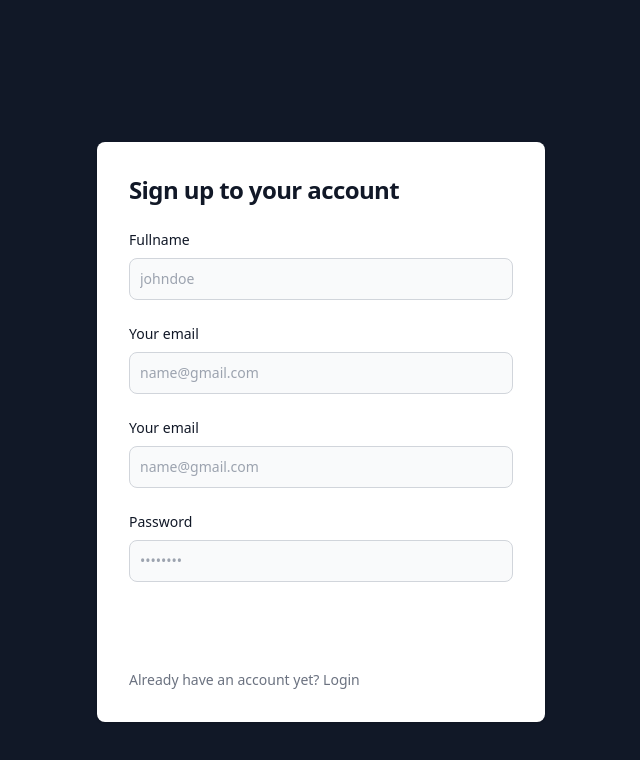
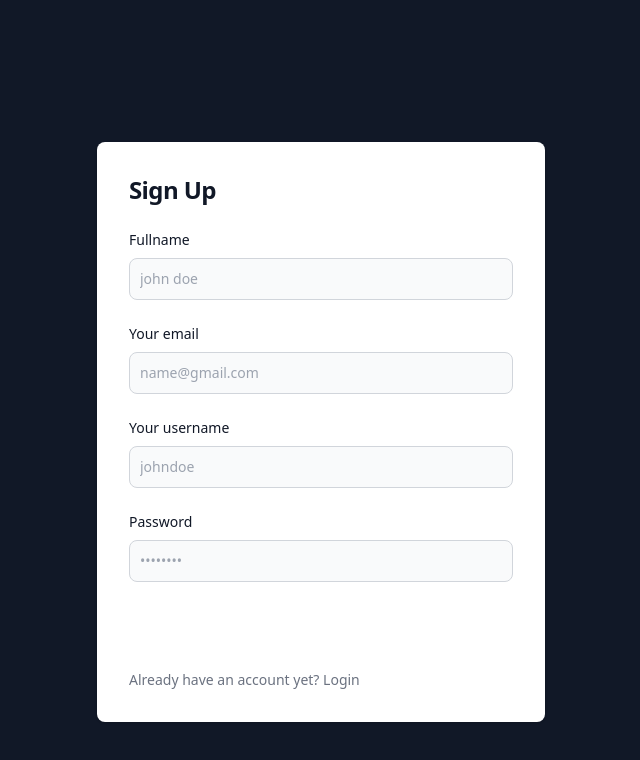
Before and after one commit to wirawanmahardika/todo-golang-ui, a React (Vite) app: page /signup in a window 1280 px wide. Shown: the top 760 px of the page, without its empty margins (319-959 px from the left). Built offline with nearby package versions, Linux system fonts and the light colour scheme.

Commit message:
chore: membuat navbar

```diff
--- a/public/css/style.css
+++ b/public/css/style.css
@@ -590,6 +590,10 @@ video {
   inset: 0px;
 }
 
+.bottom-5 {
+  bottom: 1.25rem;
+}
+
 .left-1\/2 {
   left: 50%;
 }
@@ -600,6 +604,10 @@ video {
 
 .right-2\.5 {
   right: 0.625rem;
+}
+
+.right-5 {
+  right: 1.25rem;
 }
 
 .top-1\/2 {
@@ -707,6 +715,10 @@ video {
   height: 1.25rem;
 }
 
+.h-6 {
+  height: 1.5rem;
+}
+
 .h-fit {
   height: -moz-fit-content;
   height: fit-content;
@@ -734,6 +746,10 @@ video {
 
 .w-5 {
   width: 1.25rem;
+}
+
+.w-6 {
+  width: 1.5rem;
 }
 
 .w-full {
@@ -769,6 +785,15 @@ video {
 .gap-x-3 {
   -moz-column-gap: 0.75rem;
        column-gap: 0.75rem;
+}
+
+.gap-y-3 {
+  row-gap: 0.75rem;
+}
+
+.gap-x-4 {
+  -moz-column-gap: 1rem;
+       column-gap: 1rem;
 }
 
 .space-x-4 > :not([hidden]) ~ :not([hidden]) {
@@ -1083,6 +1108,14 @@ video {
   filter: var(--tw-blur) var(--tw-brightness) var(--tw-contrast) var(--tw-grayscale) var(--tw-hue-rotate) var(--tw-invert) var(--tw-saturate) var(--tw-sepia) var(--tw-drop-shadow);
 }
 
+.transition {
+  transition-property: color, background-color, border-color, text-decoration-color, fill, stroke, opacity, box-shadow, transform, filter, -webkit-backdrop-filter;
+  transition-property: color, background-color, border-color, text-decoration-color, fill, stroke, opacity, box-shadow, transform, filter, backdrop-filter;
+  transition-property: color, background-color, border-color, text-decoration-color, fill, stroke, opacity, box-shadow, transform, filter, backdrop-filter, -webkit-backdrop-filter;
+  transition-timing-function: cubic-bezier(0.4, 0, 0.2, 1);
+  transition-duration: 150ms;
+}
+
 .focus-within\:border-2:focus-within {
   border-width: 2px;
 }
@@ -1113,6 +1146,11 @@ video {
 .hover\:text-gray-900:hover {
   --tw-text-opacity: 1;
   color: rgb(17 24 39 / var(--tw-text-opacity));
+}
+
+.hover\:text-black:hover {
+  --tw-text-opacity: 1;
+  color: rgb(0 0 0 / var(--tw-text-opacity));
 }
 
 .hover\:underline:hover {
@@ -1230,6 +1268,10 @@ video {
 }
 
 @media (min-width: 1024px) {
+  .lg\:w-1\/2 {
+    width: 50%;
+  }
+
   .lg\:w-4\/5 {
     width: 80%;
   }
@@ -1239,22 +1281,14 @@ video {
     width: fit-content;
   }
 
-  .lg\:w-2\/3 {
-    width: 66.666667%;
-  }
-
-  .lg\:w-1\/2 {
-    width: 50%;
+  .lg\:px-2 {
+    padding-left: 0.5rem;
+    padding-right: 0.5rem;
   }
 
   .lg\:py-0 {
     padding-top: 0px;
     padding-bottom: 0px;
-  }
-
-  .lg\:px-2 {
-    padding-left: 0.5rem;
-    padding-right: 0.5rem;
   }
 
   .lg\:py-1 {
--- /dev/null
+++ b/src/components/Navbar.tsx
@@ -0,0 +1,32 @@
+import { Link, useNavigate } from "react-router-dom";
+import { myAxios } from "../helper/axiosInstance";
+
+export default function Navbar() {
+    const navigate = useNavigate();
+    const logoutAction = async () => {
+        const res = await myAxios.delete("/api/v1/user/logout");
+        if (res.status < 300) {
+            navigate("/login");
+        }
+    };
+
+    return (
+        <nav className="rounded flex gap-x-4 font-semibold">
+            <Link className="hover:text-black transition" to={"/"}>
+                Home
+            </Link>
+            <Link className="hover:text-black transition" to={"/login"}>
+                Login
+            </Link>
+            <Link className="hover:text-black transition" to={"/signup"}>
+                Signup
+            </Link>
+            <button
+                onClick={logoutAction}
+                className="hover:text-black transition"
+            >
+                Logout
+            </button>
+        </nav>
+    );
+}
--- a/src/pages/home.tsx
+++ b/src/pages/home.tsx
@@ -3,6 +3,7 @@ import Task from "../components/Task";
 import { useReducer } from "react";
 import { arrayOfTodo, todoReducer } from "../reducer/todo-reducer";
 import { myAxios } from "../helper/axiosInstance";
+import Navbar from "../components/Navbar";
 
 export default function Home() {
     const loadedTodos = useLoaderData() as arrayOfTodo;
@@ -38,8 +39,9 @@ export default function Home() {
 
     return (
         <>
-            <div className="w-full justify-center items-center flex bg-blue-500 p-5 text-white">
+            <div className="w-full justify-center items-center flex flex-col gap-y-3 bg-blue-500 p-5 text-white">
                 <h1 className="font-bold text-2xl ">Todolist APP with BUN</h1>
+                <Navbar />
             </div>
             <form onSubmit={addTodo} className="mt-5 lg:w-4/5 mx-auto">
                 <input
--- a/src/pages/signup.tsx
+++ b/src/pages/signup.tsx
@@ -1,3 +1,5 @@
+import { Form } from "react-router-dom";
+
 export default function Signup() {
     return (
         <section className="bg-gray-900 py-8">
@@ -5,12 +7,12 @@ export default function Signup() {
                 <div className="w-full bg-white rounded-lg shadow dark:border md:mt-0 sm:max-w-md xl:p-0 dark:bg-gray-800 dark:border-gray-700">
                     <div className="p-6 space-y-4 md:space-y-6 sm:p-8 h-fit">
                         <h1 className="text-xl font-bold leading-tight tracking-tight text-gray-900 md:text-2xl dark:text-white">
-                            Sign up to your account
+                            Sign Up
                         </h1>
 
-                        <form
+                        <Form
+                            method="post"
                             className="space-y-4 md:space-y-6 h-fit"
-                            action="#"
                         >
                             <div>
                                 <label
@@ -24,7 +26,7 @@ export default function Signup() {
                                     name="fullname"
                                     id="fullname"
                                     className="bg-gray-50 border border-gray-300 text-gray-900 sm:text-sm rounded-lg focus:ring-primary-600 focus:border-primary-600 block w-full p-2.5 dark:bg-gray-700 dark:border-gray-600 dark:placeholder-gray-400 dark:text-white dark:focus:ring-blue-500 dark:focus:border-blue-500"
-                                    placeholder="johndoe"
+                                    placeholder="john doe"
                                     required
                                 />
                             </div>
@@ -48,17 +50,16 @@ export default function Signup() {
 
                             <div>
                                 <label
-                                    htmlFor="email"
+                                    htmlFor="username"
                                     className="block mb-2 text-sm font-medium text-gray-900 dark:text-white"
                                 >
-                                    Your email
+                                    Your username
                                 </label>
                                 <input
-                                    type="email"
-                                    name="email"
-                                    id="email"
+                                    type="text"
+                                    id="username"
                                     className="bg-gray-50 border border-gray-300 text-gray-900 sm:text-sm rounded-lg focus:ring-primary-600 focus:border-primary-600 block w-full p-2.5 dark:bg-gray-700 dark:border-gray-600 dark:placeholder-gray-400 dark:text-white dark:focus:ring-blue-500 dark:focus:border-blue-500"
-                                    placeholder="name@gmail.com"
+                                    placeholder="johndoe"
                                     required
                                 />
                             </div>
@@ -93,7 +94,7 @@ export default function Signup() {
                                     Login
                                 </a>
                             </p>
-                        </form>
+                        </Form>
                     </div>
                 </div>
             </div>
```
